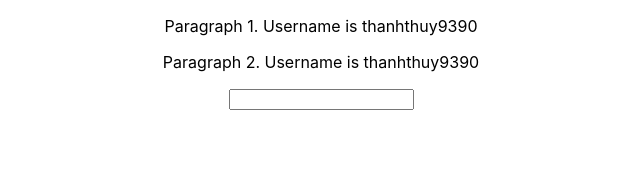
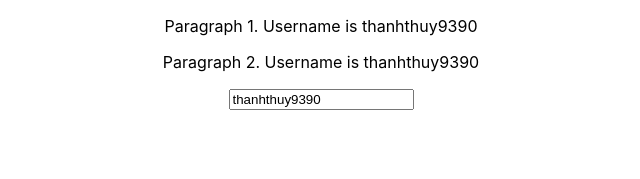
Before and after one commit to thanhpham091790/reactjs, a React (Create React App) app in the folder react-assignment/: page / in a window 1280 px wide. Shown: the top 179 px of the page, without its empty margins (319-959 px from the left). Built offline with nearby package versions, Linux system fonts and the light colour scheme.

Commit message:
Ensure that the new input entered by the user overwrites the old username passed to UserOutput. Add two-way binding to your input to also display the starting username

```diff
--- a/react-assignment/src/App.js
+++ b/react-assignment/src/App.js
@@ -10,7 +10,7 @@ class App extends Component{
 
   stateHandler = (event) => {
     this.setState({
-      username: "thanhthuy30"
+      username: event.target.value
     });
   }
 
@@ -18,7 +18,7 @@ class App extends Component{
     return (
       <div className="App">
         <UserOutput username={this.state.username} />
-        <UserInput changed={this.stateHandler} />
+        <UserInput username={this.state.username} changed={this.stateHandler} />
       </div>
     );
   }
--- a/react-assignment/src/UserInput/UserInput.js
+++ b/react-assignment/src/UserInput/UserInput.js
@@ -7,7 +7,7 @@ class UserInput extends Component{
     render(){
         return(
             <div className="UserInput">
-                <input type="text" onChange={this.props.changed} />
+                <input type="text" value={this.props.username} onChange={this.props.changed} />
             </div>
         );
     }
```
